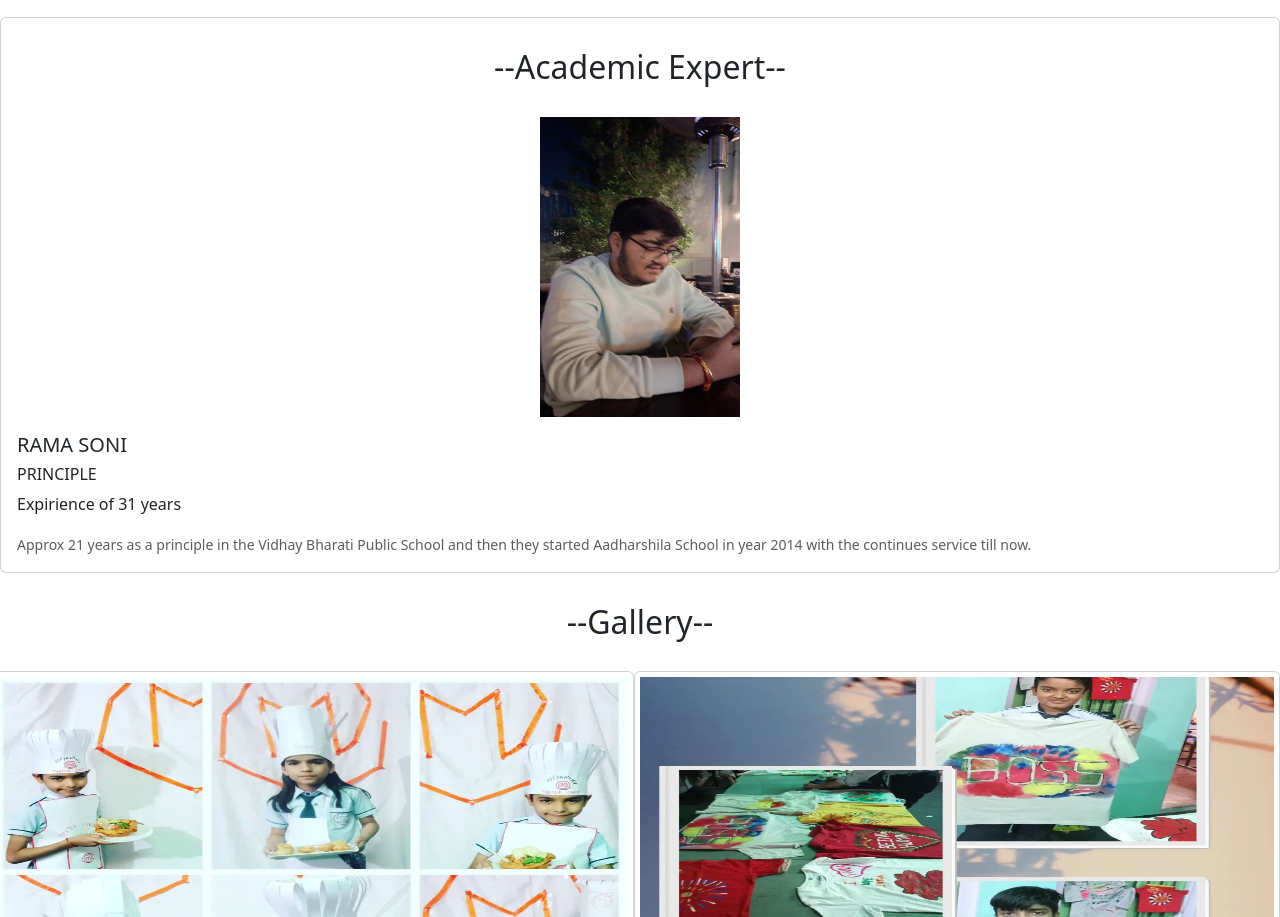
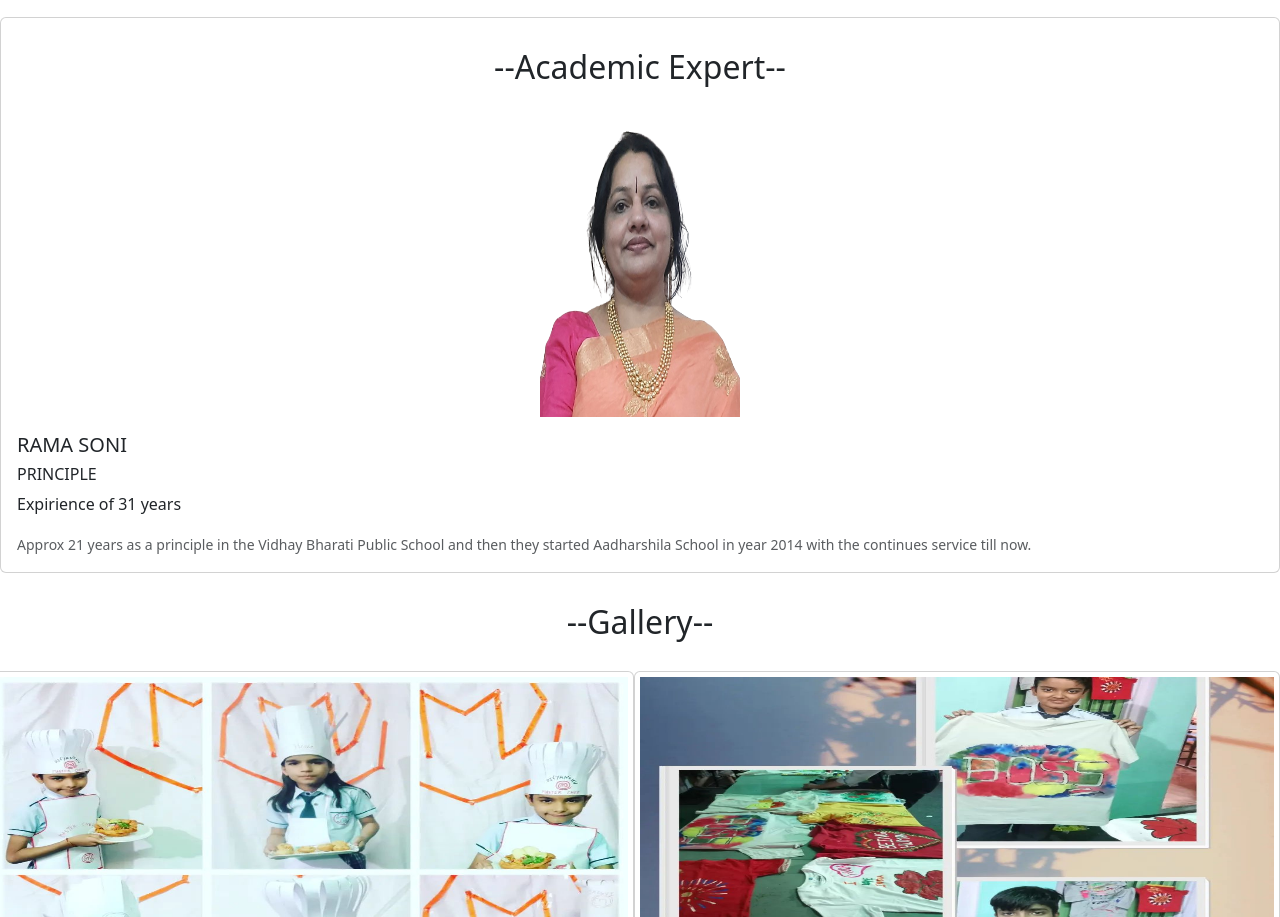
Before and after one commit to PrarabdhSoni/aadharshila1, a plain HTML site: page index.html in a window 1280 px wide. Shown: the part 1510-2427 px from the top of the page. Drawn offline with nearby package versions, Linux system fonts and the light colour scheme.

Commit message:
Update index.html

```diff
--- a/index.html
+++ b/index.html
@@ -81,7 +81,7 @@
         <h2 style="margin: 30px;">--Academic Expert--</h2>
       </div>
       <center>
-      <img src="./Asset/IMG-20240123-WA0031.jpg" alt="..." height="300px" width="200px">
+      <img src="./Asset/RAMA SONI.png" alt="..." height="300px" width="200px">
       </center>
       <div class="card-body">
         <h5 class="card-title">RAMA SONI</h5>
```
